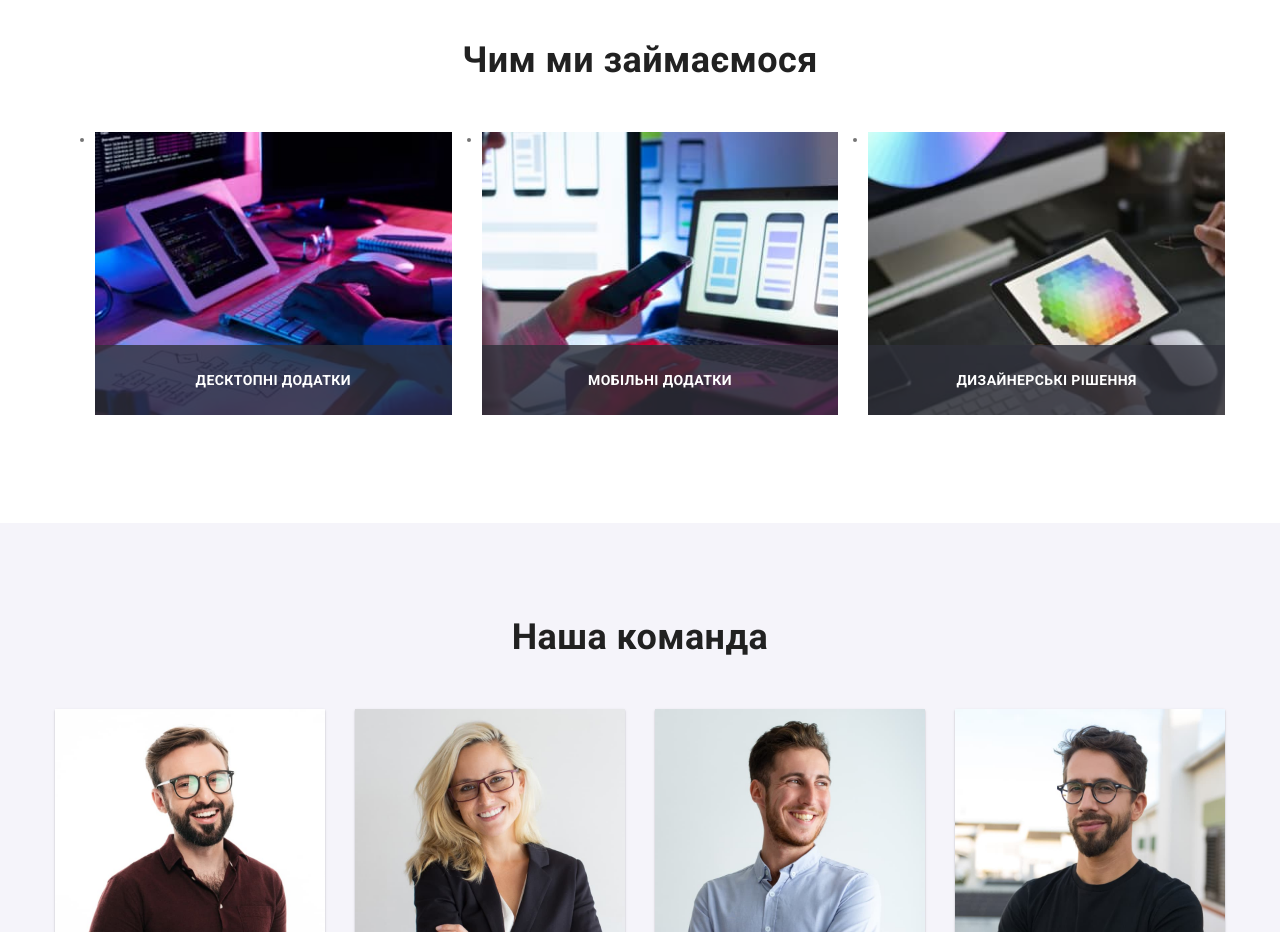
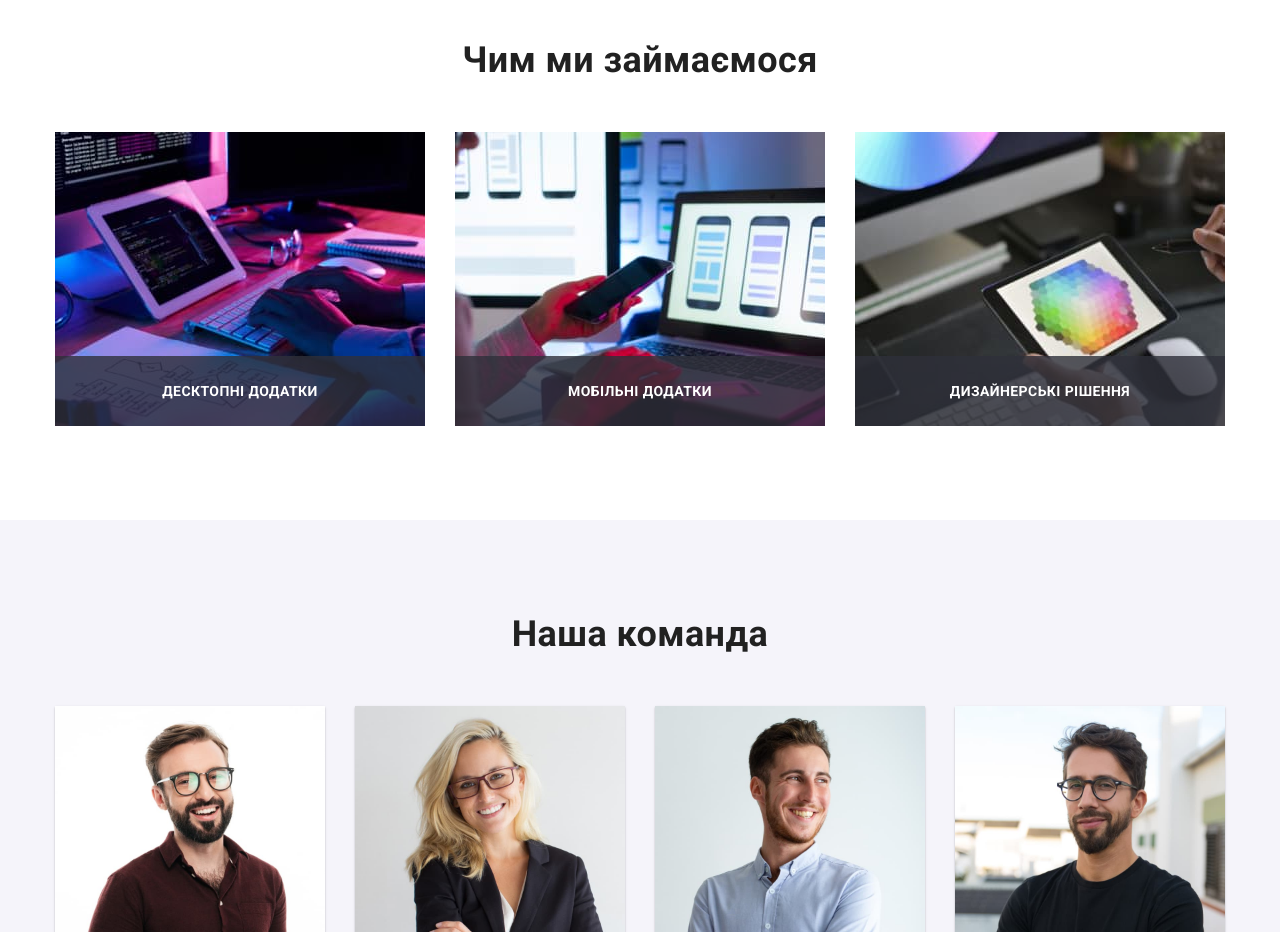
Before and after one commit to hodosovsky/goit-markup-hw-07, a plain HTML site: page index.html in a window 1280 px wide. Shown: the part 1080-2012 px from the top of the page. Drawn offline with nearby package versions, Linux system fonts and the light colour scheme.

Commit message:
прибрав крапки зі списку чим ми займаємось

```diff
--- a/sass/components/_section-projects.scss
+++ b/sass/components/_section-projects.scss
@@ -2,6 +2,7 @@
   padding-top: 0;
 
   &__list {
+    @extend %list;
     display: flex;
   }
   &__overlay {
```
Also changed, not shown: css/main.css, css/main.min.css, 2 other files.
